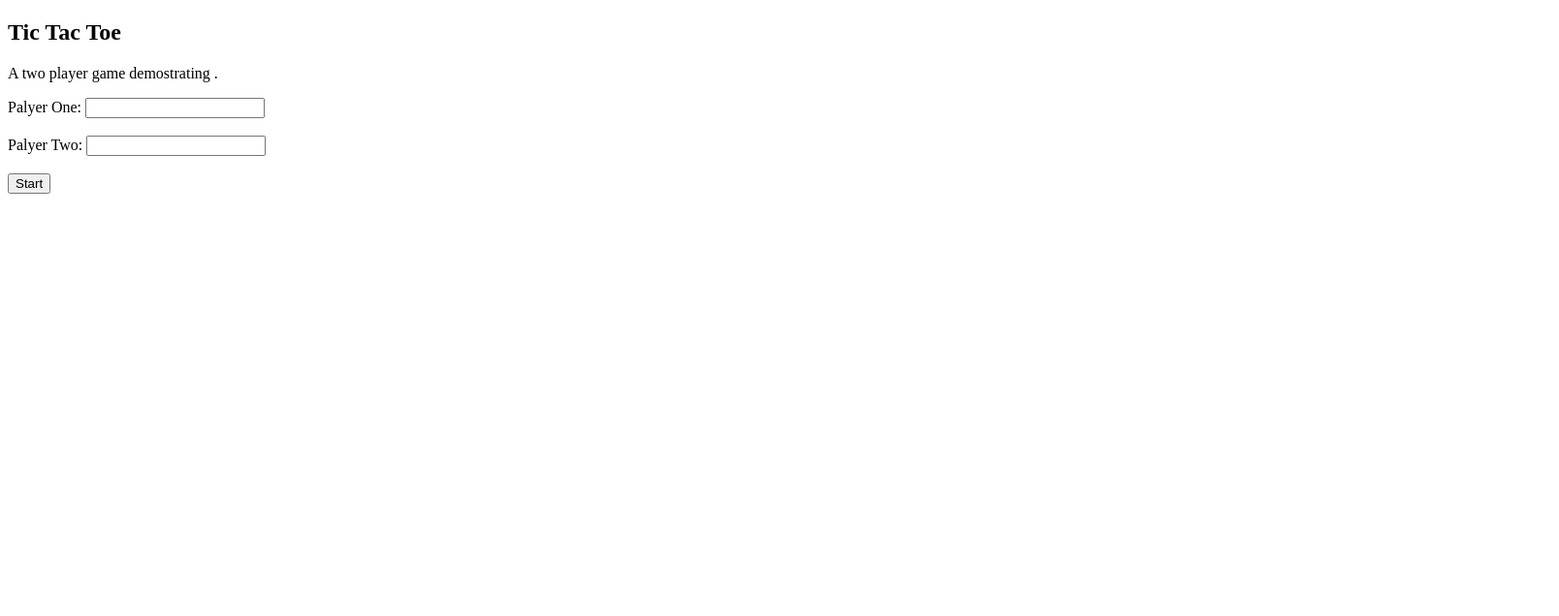
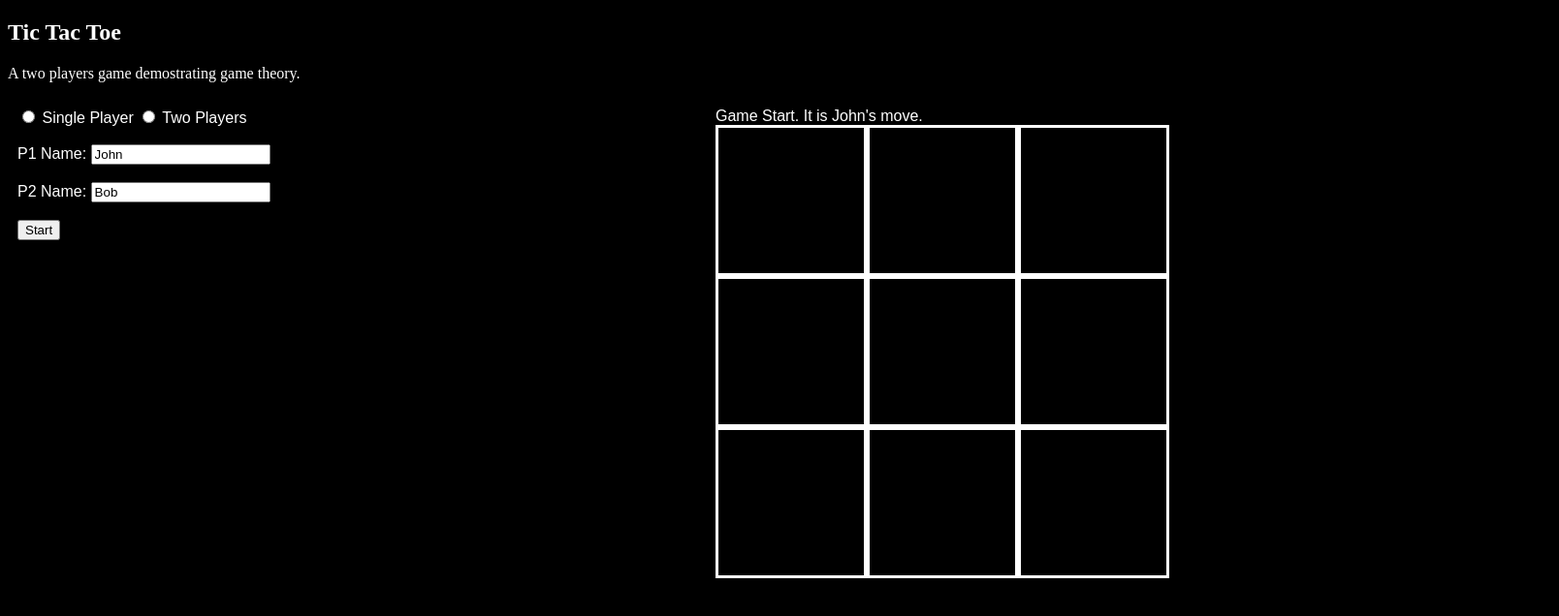
Before and after one commit to markcode2020/ttt_project, a plain HTML site: page index.html in a window 1280 px wide. Both pictures are taken after a click on the button "Start". Shown: the whole page at 97% size, 1608 px wide, since content can reach past the window. Drawn offline with Linux system fonts and the light colour scheme.

```diff
--- /dev/null
+++ b/Scripts/Board.js
@@ -0,0 +1,141 @@
+//to write some function about the board
+var board = {
+  move : 0,
+  start : 0,
+  win : false
+}
+let players=[];
+
+const playerFactory = (name) => {
+  var move = 0;
+  greet = () => console.log("hello, this is " + name +". I play Tic Tac Toe.");
+  return {name, move, greet};
+}
+
+const squareFactory = (id) => {
+  var id_num = Number(id);
+  var curChar = document.getElementById(id).innerHTML;
+  var col = ((id_num - 1)  % 3) +1;
+
+  //in this implementation row is assigned based on className
+  //it is also possible to assign an integer (1 to 3) to row based on id_num
+  if (document.getElementById(id).className === "top") {
+    var row = 1;
+  }
+  if (document.getElementById(id).className === "middle") {
+    var row = 2;
+  }
+  if (document.getElementById(id).className === "bottom") {
+    var row = 3;
+  }
+  return {row, col, id_num, curChar};
+}
+
+function test_fac (){
+  var i = 1;
+  var square = [];
+  for ( i=1; i<=9; i++) {
+    square.push(squareFactory(i));
+  }
+    var n = 1;
+    for (n=1; n<=3; n++) {
+      //check each row
+      if ((square[n*3-3].curChar===square[n*3-2].curChar) && (square[n*3-2].curChar===square[n*3-1].curChar)){
+        if (square[n*3-3].curChar ==="X") {
+          document.getElementById('Board_Status').innerHTML = players[0].name + " wins.";
+          board.win = true;
+          board.start = 0;
+        }
+        else if (square[n*3-3].curChar ==="O") {
+          document.getElementById('Board_Status').innerHTML = players[1].name + " wins.";
+          board.win = true;
+          board.start = 0;
+        }
+      }
+      //check each column
+      if ((square[(n-1)].curChar===square[(n-1)+3].curChar) && (square[(n-1)+3].curChar===square[(n-1)+6].curChar)){
+          if (square[(n-1)].curChar ==="X") {
+            document.getElementById('Board_Status').innerHTML = players[0].name + " wins.";
+            board.win = true;
+            board.start = 0;
+          }
+          else if (square[(n-1)].curChar ==="O") {
+            document.getElementById('Board_Status').innerHTML = players[1].name + " wins.";
+            board.win = true;
+            board.start = 0;
+          }
+        }
+    }
+
+    //check diagnal lines
+    if ((square[0].curChar===square[4].curChar) && (square[4].curChar===square[8].curChar)){
+        if (square[0].curChar ==="X") {
+          document.getElementById('Board_Status').innerHTML = players[0].name + " wins.";
+          board.win = true;
+          board.start = 0;
+        }
+        else if (square[0].curChar ==="O") {
+          document.getElementById('Board_Status').innerHTML = players[1].name + " wins.";
+          board.win = true;
+          board.start = 0;
+        }
+    }
+
+    if ((square[3].curChar===square[4].curChar) && (square[4].curChar===square[6].curChar)){
+          if (square[3] ==="X") {
+            document.getElementById('Board_Status').innerHTML = players[0].name + " wins.";
+            board.win = true;
+            board.start = 0;
+          }
+          else if (square[3] ==="O") {
+            document.getElementById('Board_Status').innerHTML = players[1].name + " wins.";
+            board.win = true;
+            board.start = 0;
+          }
+    }
+}
+
+function play(square_id) {
+  let curChar = document.getElementById(square_id).innerHTML;
+  if ((curChar!=="X")&&(curChar!=="O")&&(board.start === true)){
+    if (board.move % 2 === 0){
+      document.getElementById(square_id).innerHTML = "X";
+      document.getElementById('Board_Status').innerHTML = "Next it is " + players[0].name + "'s move.";
+    }
+    if (board.move % 2 === 1){
+      document.getElementById(square_id).innerHTML = "O";
+      document.getElementById('Board_Status').innerHTML = "Next it is " + players[1].name + "'s move.";
+    }
+    board.move += 1;
+  }
+  test_fac();
+
+  if ((board.move === 9) && (board.win === false)) {
+    document.getElementById('Board_Status').innerHTML = "It is a draw.";
+    board.start = 0;
+  }
+}
+
+function start() {
+  board.move = 0 ;
+  board.win = false;
+  board.start = true;
+  player=[];
+  var i = 1;
+  for (i = 1; i <=9; i++) {
+    document.getElementById(i).innerHTML="";
+  }
+  players.push(playerFactory(document.getElementById('player1').value));
+  if (document.getElementById('single').checked) {
+    players.push(playerFactory("AI"));
+  }
+  if (document.getElementById('double').checked) {
+    players.push(playerFactory(document.getElementById('player2').value));
+  }
+  document.getElementById('Board_Status').innerHTML = "Game Start. It is " + players[0].name + "'s move.";
+}
+
+/*console.log("the first player is: " + p1.name + ", playing X.");
+console.log("the second player is: " + p2.name +", playing O.");
+console.log("p1's move:" +  p1.move);
+console.log(Object.keys(p1));*/
--- a/Style/Board.css
+++ b/Style/Board.css
@@ -1,3 +1,59 @@
 body {
-    background-color: rgb(215, 240, 209);
+    background-color: rgb(0,0,0);
+    color: white;
 }
+
+div {
+  font-family: sans-serif;
+}
+
+#container{
+  width: 1600px
+}
+
+#players {
+  width: 700px
+}
+.column {
+    float: left;
+    padding: 10px;
+}
+
+.top {
+  border-color: rgb(255,255,255);
+  border-style:solid;
+  float:left;
+  width: 150px;
+  height: 150px;
+  text-align: center;
+  font-size: xx-large;
+}
+
+#top_row:after {
+  content: "";
+  display: table;
+  clear: both;
+}
+.middle {
+  border-color: rgb(255,255,255);
+  border-style:solid;
+  float:left;
+  width: 150px;
+  height: 150px;
+  text-align: center;
+  font-size: xx-large;
+}
+#middle_row:after {
+  content: "";
+  display: table;
+  clear:both;
+}
+.bottom {
+  border-color: rgb(255,255,255);
+  border-style:solid;
+  float:left;
+  width: 150px;
+  height: 150px;
+  text-align: center;
+  font-size: xx-large;
+}
--- a/index.html
+++ b/index.html
@@ -3,23 +3,54 @@
 <meta charset="utf-8"/>
 <head>
     <title>This is Library Project</title>
-    <link rel="stylesheet" href="style/page.css">
-    <script src="scripts/libpro.js"></script>
+    <link type="text/css" rel="stylesheet" href="Style/Board.css">
+
 </head>
 
 <body>
 
 <h2>Tic Tac Toe</h2>
-<p id =  "demo">A two player game demostrating .</p>
+<p id="demo">A two players game demostrating game theory.</p>
 
-<form>
-<label for="title">Palyer One:</label>
-<input type="text" id="player1" name="player1"><br><br>
-<label for="author">Palyer Two:</label>
-<input type="text" id="player2" name="player2"><br><br>
-<button class = "button" type="button" onclick="addBookToLibrary()">Start</button>
-</form>
-<div id ='Board'></div>
+<div id="container">
+<div class ="column" id= "players">
+  <form>
+    <input type="radio" id="single" name ="mode">
+    <label for="Single">Single Player</label>
+    <input type="radio" id="double" name ="mode">
+    <label for="not_read">Two Players</label><br><br>
+    <label for="player1">P1 Name:</label>
+    <input type="text" id="player1" name="player1" value = "John"><br><br>
+    <label for="player1">P2 Name:</label>
+    <input type="text" id="player2" name="player2" value = "Bob"><br><br>
+    <button class = "button" type="button" onclick="start()">Start</button>
+  </form>
+</div>
 
+<div class= "column">
+  <div id ='Board_Status'> </div>
+  <div id ='Board'>
+    <div id= 'top_row'>
+      <div class = 'top' id='1' onclick="play(this.id)"></div>
+      <div class = 'top' id='2' onclick="play(this.id)"></div>
+      <div class = 'top' id='3' onclick="play(this.id)"></div>
+    </div>
+
+    <div id= 'middle_row'>
+      <div class = 'middle' id='4' onclick="play(this.id)"></div>
+      <div class = 'middle' id='5' onclick="play(this.id)"></div>
+      <div class = 'middle' id='6' onclick="play(this.id)"></div>
+    </div>
+
+    <div id= 'bottom_row'>
+      <div class = 'bottom' id='7' onclick="play(this.id)"></div>
+      <div class = 'bottom' id='8' onclick="play(this.id)"></div>
+      <div class = 'bottom' id='9' onclick="play(this.id)"></div>
+    </div>
+  </div>
+</div>
+</div>
+
+<script type="text/javascript" src="Scripts/Board.js"></script>
 </body>
 </html>
--- a/script/Board.js
+++ /dev/null
@@ -1 +0,0 @@
-//to write some function about the board
```
Also changed, not shown: 404.html (added, +17 -0 lines), 1 other file.
